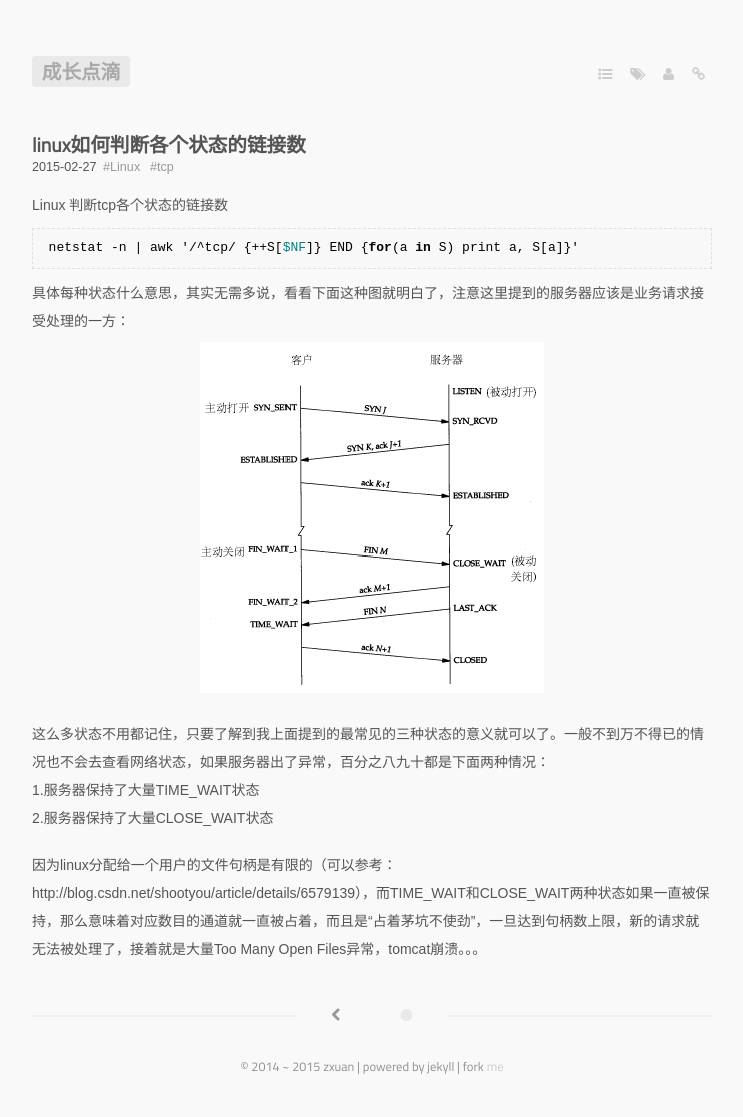
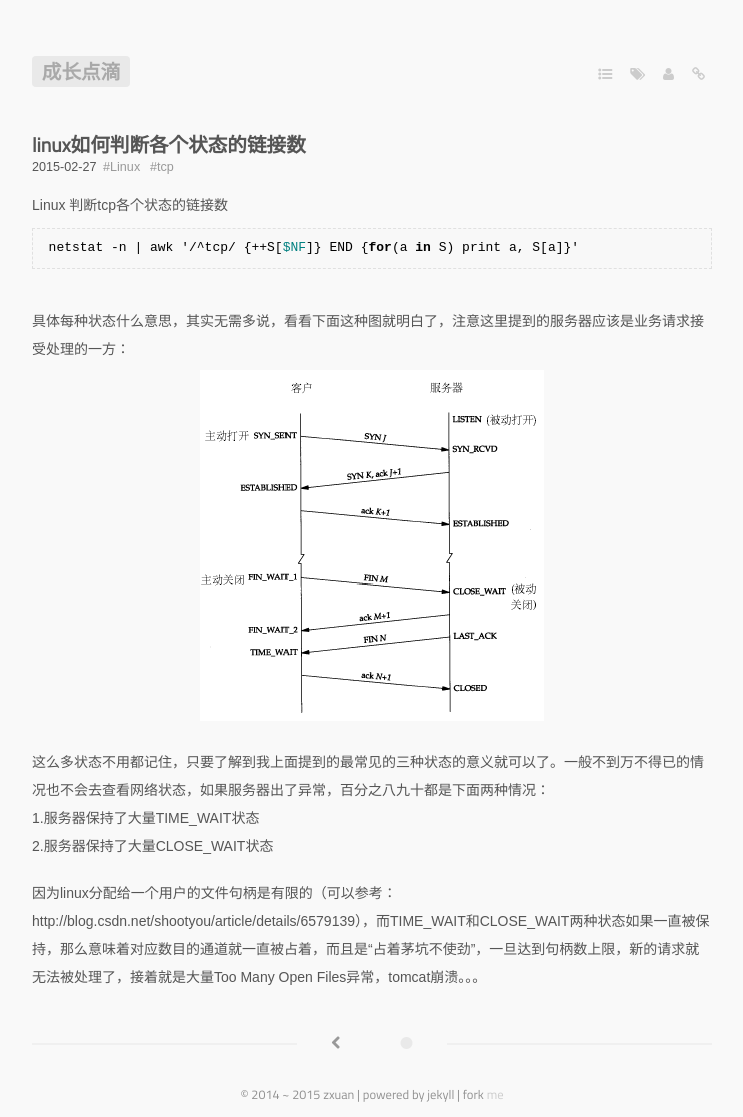
Before and after one commit to zxuan/blog, a Jekyll site: the page built from _posts/2015-02-27-linux查询tcp各个状态的链接数.markdown, in a window 1280 px wide. Shown: the whole page, without its empty margins (268-1011 px from the left). Built offline with Jekyll 4.4.1, drawn with Linux system fonts in a browser that asks for light colours; some web fonts are replaced; Markdown is read by kramdown in place of the engine named in the settings; before the commit the page ends 1089 px from its top, so only the background shows below that.

Commit message:
链接数

````diff
--- a/_posts/2015-02-27-linux查询tcp各个状态的链接数.markdown
+++ b/_posts/2015-02-27-linux查询tcp各个状态的链接数.markdown
@@ -7,10 +7,11 @@ tags:
   - tcp
 ---
 
-Linux 判断tcp各个状态的链接数
+Linux 判断tcp各个状态的链接数<br/>
 ```
 netstat -n | awk '/^tcp/ {++S[$NF]} END {for(a in S) print a, S[a]}'
 ```
+<br/>
 具体每种状态什么意思，其实无需多说，看看下面这种图就明白了，注意这里提到的服务器应该是业务请求接受处理的一方：
 ![tcp链接]({{ site.baseurl }}/file/media/2015/02/27/tcp.gif)
 <p>
````
